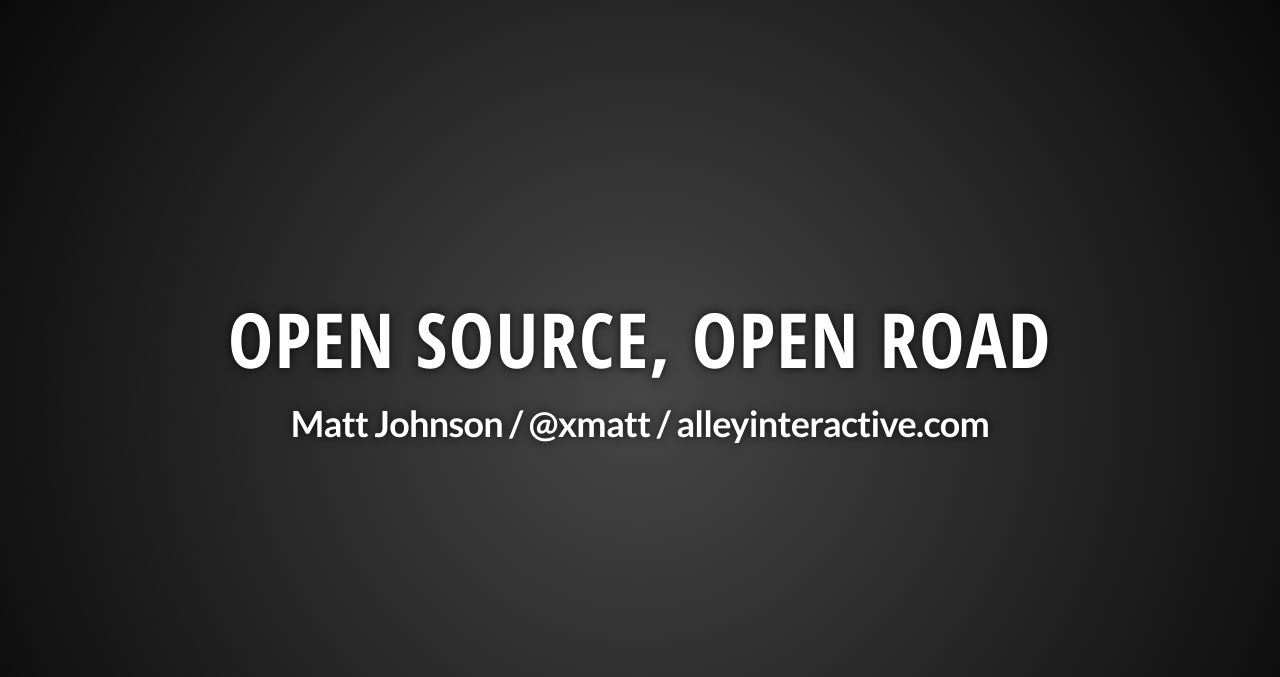
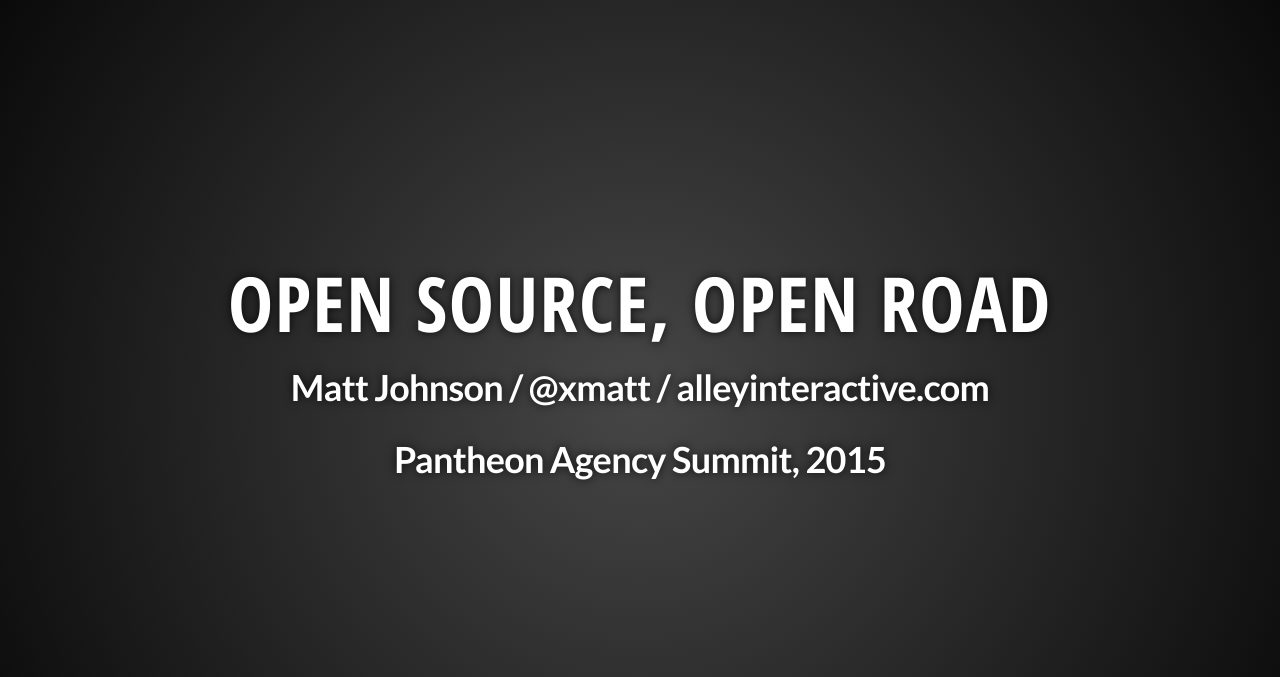
Before and after one commit to xmattus/pantheon-agency-summit, a plain HTML site: page index.html in a window 1280 px wide. Shown: the top 677 px of the page. Drawn offline with Linux system fonts and the light colour scheme.

Commit message:
pantheon slides

```diff
--- a/index.html
+++ b/index.html
@@ -47,6 +47,7 @@
 					<section id="title-slide" class="center">
 						<h2>Open Source, Open Road</h2>
 						<p>Matt Johnson / @xmatt / alleyinteractive.com</p>
+						<p>Pantheon Agency Summit, 2015</p>
 					</section>
 
 					<section class="center">
```
